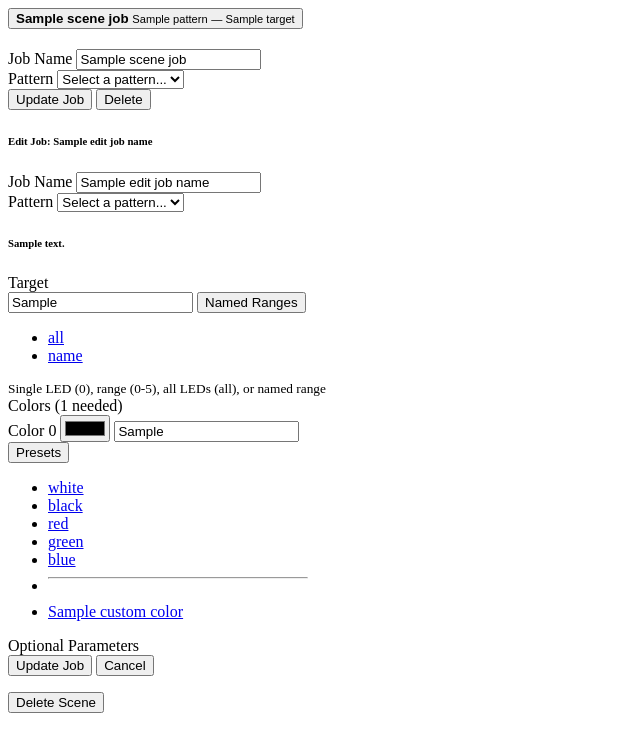
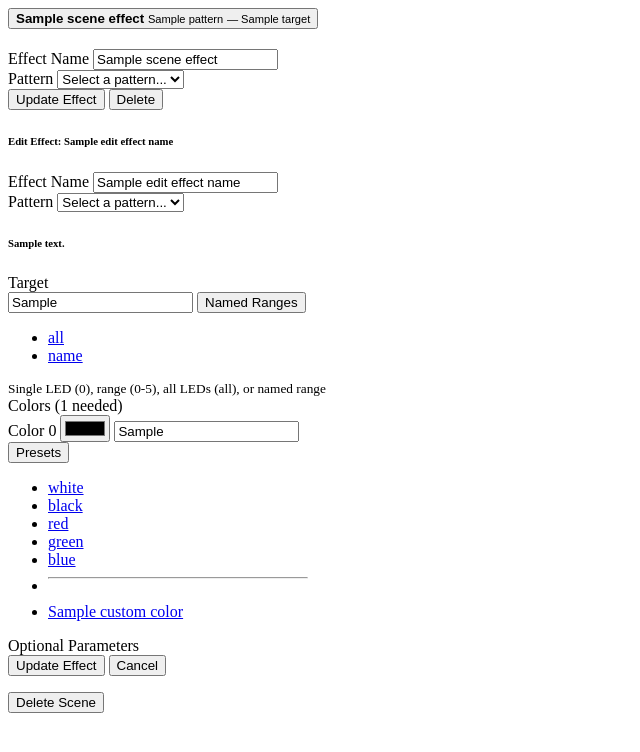
Before and after one commit to PeterDarley/lightmotron, a Python web app: template templates/setup/scene_edit.html in a window 1280 px wide. Shown: the top 752 px of the page, without its empty margins (0-640 px from the left). Run offline with Jinja, Linux system fonts and the light colour scheme; the template is opened without the code that fills it: most values are stand-ins (such as "Sample title", 1, 10 or a date in 2020).

Commit message:
Refactor scene management to replace job terminology with effects, updating templates and backend logic accordingly

```diff
--- a/templates/setup.html
+++ b/templates/setup.html
@@ -104,7 +104,7 @@
                  hx-swap="innerHTML"
                  hx-trigger="show.bs.collapse once">
                 <div class="accordion-body">
-                    <p class="text-muted small mb-3">Create and manage lighting scenes with multiple jobs.</p>
+                    <p class="text-muted small mb-3">Create and manage lighting scenes with multiple effects.</p>
                     <div id="scenes-container">
                     </div>
                 </div>
--- a/templates/setup/scene_edit.html
+++ b/templates/setup/scene_edit.html
@@ -1,61 +1,61 @@
-{% if scene_jobs %}
-<div class="accordion mb-3" id="jobs-accordion-{{ scene_name_id }}">
-    {% for job_name, job_details in scene_jobs.items() %}
+{% if scene_effects %}
+<div class="accordion mb-3" id="effects-accordion-{{ scene_name_id }}">
+    {% for effect_name, effect_details in scene_effects.items() %}
     <div class="accordion-item">
         <h2 class="accordion-header">
             <button class="accordion-button collapsed" type="button" data-bs-toggle="collapse"
-                    data-bs-target="#job-collapse-{{ job_name }}" aria-expanded="false">
-                <strong>{{ job_name }}</strong>
-                <small class="text-muted ms-2">{{ job_details.pattern }}</small>
-                <small class="text-muted ms-1">&mdash; {{ job_details.target }}</small>
+                    data-bs-target="#effect-collapse-{{ effect_name }}" aria-expanded="false">
+                <strong>{{ effect_name }}</strong>
+                <small class="text-muted ms-2">{{ effect_details.pattern }}</small>
+                <small class="text-muted ms-1">&mdash; {{ effect_details.target }}</small>
             </button>
         </h2>
-        <div id="job-collapse-{{ job_name }}" class="accordion-collapse collapse"
-             data-bs-parent="#jobs-accordion-{{ scene_name_id }}">
+        <div id="effect-collapse-{{ effect_name }}" class="accordion-collapse collapse"
+             data-bs-parent="#effects-accordion-{{ scene_name_id }}">
             <div class="accordion-body">
                 <form hx-post="/scenes/edit"
                       hx-target="#scene-body-{{ scene_name_id }}"
                       hx-swap="innerHTML">
-                    <input type="hidden" name="action" value="add_job">
+                    <input type="hidden" name="action" value="add_effect">
                     <input type="hidden" name="scene_name" value="{{ scene_name }}">
-                    <input type="hidden" name="old_job_name" value="{{ job_name }}">
+                    <input type="hidden" name="old_effect_name" value="{{ effect_name }}">
 
                     <div class="mb-3">
-                        <label for="job-name-{{ job_name }}" class="form-label">Job Name</label>
-                        <input type="text" class="form-control" id="job-name-{{ job_name }}" name="job_name"
-                               value="{{ job_name }}"
+                        <label for="effect-name-{{ effect_name }}" class="form-label">Effect Name</label>
+                        <input type="text" class="form-control" id="effect-name-{{ effect_name }}" name="effect_name"
+                               value="{{ effect_name }}"
                                placeholder="e.g., wave_1" required style="max-width: 300px;">
                     </div>
 
                     <div class="mb-3">
-                        <label for="pattern-{{ job_name }}" class="form-label">Pattern</label>
-                        <select class="form-select" id="pattern-{{ job_name }}" name="pattern"
+                        <label for="pattern-{{ effect_name }}" class="form-label">Pattern</label>
+                        <select class="form-select" id="pattern-{{ effect_name }}" name="pattern"
                                 hx-post="/scenes/edit"
-                                hx-target="#pattern-params-{{ job_name }}"
+                                hx-target="#pattern-params-{{ effect_name }}"
                                 hx-swap="innerHTML"
                                 required style="max-width: 300px;">
                             <option value="">Select a pattern...</option>
                             {% for pattern_name, metadata in pattern_metadata.items() %}
-                            <option value="{{ pattern_name }}"{% if job_details.pattern == pattern_name %} selected{% endif %}>{{ metadata.description }} ({{ pattern_name }})</option>
+                            <option value="{{ pattern_name }}"{% if effect_details.pattern == pattern_name %} selected{% endif %}>{{ metadata.description }} ({{ pattern_name }})</option>
                             {% endfor %}
                         </select>
                     </div>
 
-                    <div id="pattern-params-{{ job_name }}"
-                         hx-get="/scenes/edit?scene={{ scene_name }}&edit_job={{ job_name }}&params_only=1"
-                         hx-target="#pattern-params-{{ job_name }}"
-                         hx-trigger="show.bs.collapse from:#job-collapse-{{ job_name }} once"
+                    <div id="pattern-params-{{ effect_name }}"
+                         hx-get="/scenes/edit?scene={{ scene_name }}&edit_effect={{ effect_name }}&params_only=1"
+                         hx-target="#pattern-params-{{ effect_name }}"
+                         hx-trigger="show.bs.collapse from:#effect-collapse-{{ effect_name }} once"
                          hx-swap="innerHTML">
                         <!-- Pattern parameters will be loaded here on expand -->
                     </div>
 
                     <div class="d-flex gap-2 mt-3">
-                        <button type="submit" class="btn btn-primary">Update Job</button>
+                        <button type="submit" class="btn btn-primary">Update Effect</button>
                         <button type="button" class="btn btn-outline-danger"
                                 hx-post="/scenes/edit"
                                 hx-target="#scene-body-{{ scene_name_id }}"
                                 hx-swap="innerHTML"
-                                hx-vals='{"scene_name": "{{ scene_name }}", "job_name": "{{ job_name }}", "action": "delete_job"}'>
+                                hx-vals='{"scene_name": "{{ scene_name }}", "effect_name": "{{ effect_name }}", "action": "delete_effect"}'>
                             Delete
                         </button>
                     </div>
@@ -66,35 +66,35 @@
     {% endfor %}
 </div>
 {% else %}
-<p class="text-muted small mb-3">No jobs yet. Add one below.</p>
+<p class="text-muted small mb-3">No effects yet. Add one below.</p>
 {% endif %}
 
-{% if not edit_job_name %}
+{% if not edit_effect_name %}
 <button type="button"
         class="btn btn-primary mt-3"
-        onclick="document.getElementById('job-form-{{ scene_name_id }}').classList.toggle('d-none')">
-    Add Job
+        onclick="document.getElementById('effect-form-{{ scene_name_id }}').classList.toggle('d-none')">
+    Add Effect
 </button>
 {% endif %}
 
-<div id="job-form-{{ scene_name_id }}" class="{% if not edit_job_name %}d-none {% endif %}mt-3">
+<div id="effect-form-{{ scene_name_id }}" class="{% if not edit_effect_name %}d-none {% endif %}mt-3">
     <h6 class="border-top pt-3 mb-3">
-        {% if edit_job_name %}Edit Job: {{ edit_job_name }}{% else %}Add Job{% endif %}
+        {% if edit_effect_name %}Edit Effect: {{ edit_effect_name }}{% else %}Add Effect{% endif %}
     </h6>
 
     <form hx-post="/scenes/edit"
           hx-target="#scene-body-{{ scene_name_id }}"
           hx-swap="innerHTML">
-        <input type="hidden" name="action" value="add_job">
+        <input type="hidden" name="action" value="add_effect">
         <input type="hidden" name="scene_name" value="{{ scene_name }}">
-        {% if edit_job_name %}
-        <input type="hidden" name="old_job_name" value="{{ edit_job_name }}">
+        {% if edit_effect_name %}
+        <input type="hidden" name="old_effect_name" value="{{ edit_effect_name }}">
         {% endif %}
 
         <div class="mb-3">
-            <label for="job-name-{{ scene_name_id }}" class="form-label">Job Name</label>
-            <input type="text" class="form-control" id="job-name-{{ scene_name_id }}" name="job_name"
-                   value="{{ edit_job_name }}"
+            <label for="effect-name-{{ scene_name_id }}" class="form-label">Effect Name</label>
+            <input type="text" class="form-control" id="effect-name-{{ scene_name_id }}" name="effect_name"
+                   value="{{ edit_effect_name }}"
                    placeholder="e.g., wave_1" required style="max-width: 300px;">
         </div>
 
@@ -107,7 +107,7 @@
                     required style="max-width: 300px;">
                 <option value="">Select a pattern...</option>
                 {% for pattern_name, metadata in pattern_metadata.items() %}
-                <option value="{{ pattern_name }}"{% if edit_job_pattern == pattern_name %} selected{% endif %}>{{ metadata.description }} ({{ pattern_name }})</option>
+                <option value="{{ pattern_name }}"{% if edit_effect_pattern == pattern_name %} selected{% endif %}>{{ metadata.description }} ({{ pattern_name }})</option>
                 {% endfor %}
             </select>
         </div>
@@ -118,9 +118,9 @@
 
         <div class="d-flex gap-2 mt-3">
             <button type="submit" class="btn btn-primary">
-                {% if edit_job_name %}Update Job{% else %}Save Job{% endif %}
+                {% if edit_effect_name %}Update Effect{% else %}Save Effect{% endif %}
             </button>
-            {% if edit_job_name %}
+            {% if edit_effect_name %}
             <button type="button"
                     class="btn btn-outline-secondary"
                     hx-get="/scenes/edit?scene={{ scene_name }}"
@@ -131,7 +131,7 @@
             {% else %}
             <button type="button"
                     class="btn btn-outline-secondary"
-                    onclick="document.getElementById('job-form-{{ scene_name_id }}').classList.add('d-none')">
+                    onclick="document.getElementById('effect-form-{{ scene_name_id }}').classList.add('d-none')">
                 Cancel
             </button>
             {% endif %}
--- a/templates/setup/scenes.html
+++ b/templates/setup/scenes.html
@@ -18,7 +18,7 @@
                         data-bs-toggle="collapse"
                         data-bs-target="#scene-collapse-{{ scene.name_id }}">
                     {{ scene.name }}
-                    <span class="badge bg-secondary ms-2 me-auto">{{ scene.job_count }} job(s)</span>
+                    <span class="badge bg-secondary ms-2 me-auto">{{ scene.effect_count }} effect(s)</span>
                 </button>
             </h2>
             <div id="scene-collapse-{{ scene.name_id }}"
```
Also changed, not shown: web/views.py (+45 -39 lines).
